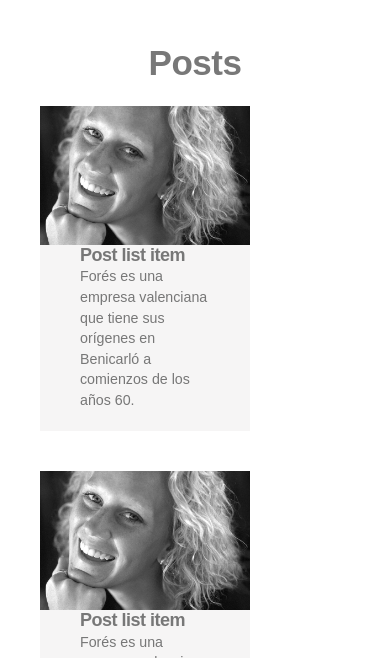
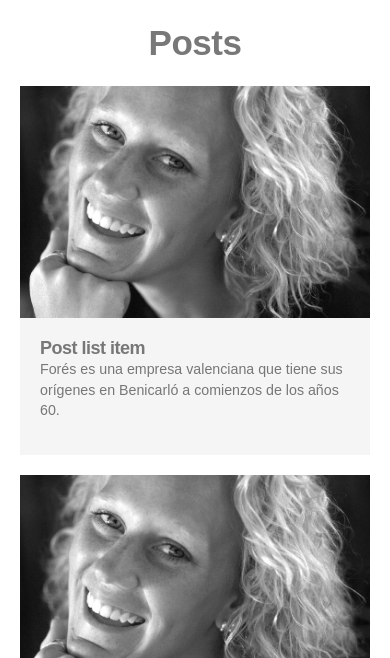
Before and after one commit to t0t/grupofores, a website: page index.html in a window 390 px wide. Shown: the part 1342-2000 px from the top of the page. Drawn offline with Linux system fonts and the light colour scheme; a web font is replaced by a local one.

Commit message:
CSS RESPONSIVE ajustments :cyclone:

```diff
--- a/src/scss/Components/_Posts.scss
+++ b/src/scss/Components/_Posts.scss
@@ -5,41 +5,45 @@
  .Posts {
   display: flex;
   flex-wrap: wrap;
-  padding: $spacing_base;
+  padding: $spacing_base / 2;
 
   &__title {
     text-align: center;
     flex: 1 100%;
   }
+
   &__item {
-    justify-content: center;
-    display: flex;
-    flex-wrap: wrap;
-    flex: 0 50%;
-    margin-bottom: $spacing_base;
 
     figure {
-      display: flex;
-      flex-wrap: wrap;
-      align-items: center;
       background-color: $gray_lighter;
+      margin-bottom: $spacing_base / 2;
+
+      @include min-screen($big) {
+        display: flex;
+        flex-wrap: wrap;
+        align-items: center;
+        flex: 0 50%;
+        margin-bottom: $spacing_base;
+        img {
+          width: 50%;
+        }
+      }
     }
 
     figcaption {
-      display: block;
       flex: 1 200px;
-      padding-left: $spacing_base;
-      padding-right: $spacing_base;
+      padding-top: $spacing_base / 2;
+      padding-left: $spacing_base / 2;
+      padding-right: $spacing_base / 2;
+      padding-bottom: $spacing_base / 3;
 
       h3 {
         font-size: 18px;
         font-weight: bold;
         margin-bottom: 0;
       }
+
     }
 
-    img {
-      max-width: 210px;
-    }
   }
 }
```
Also changed, not shown: css/Main.css.
